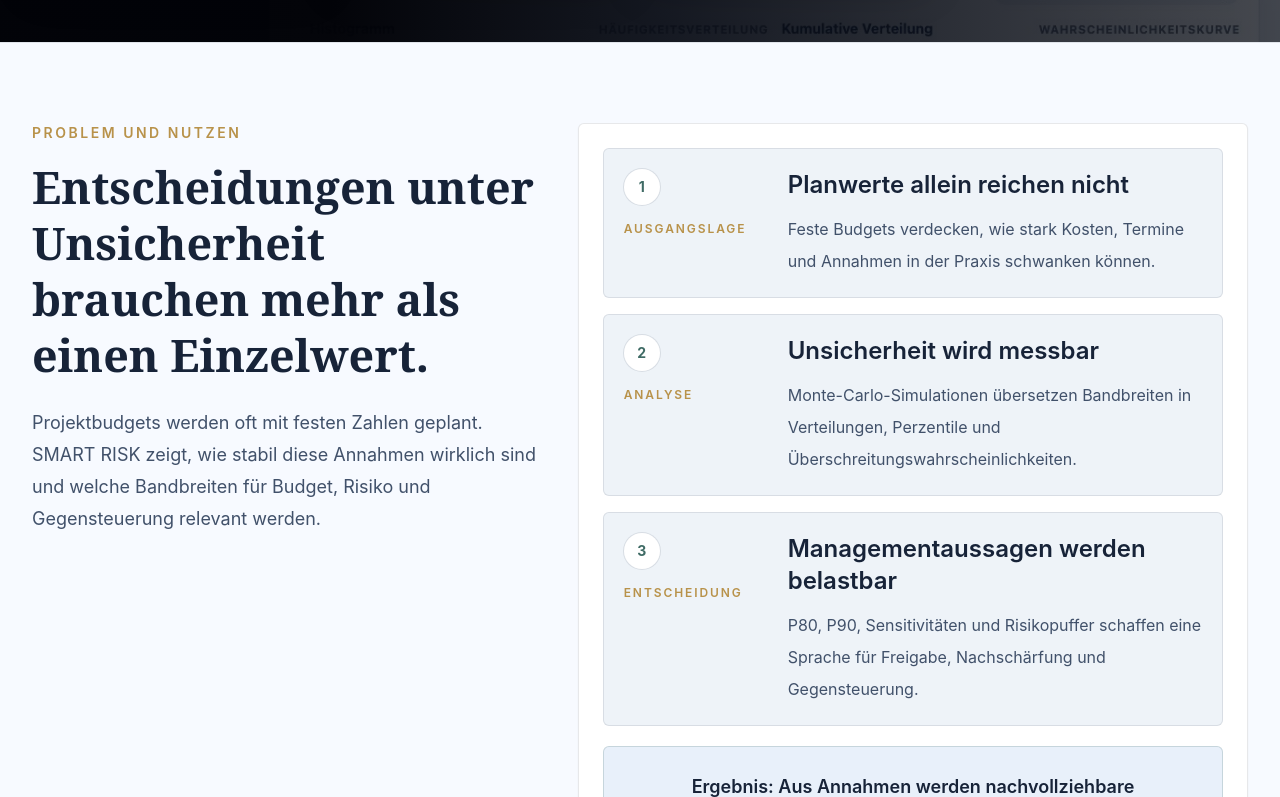
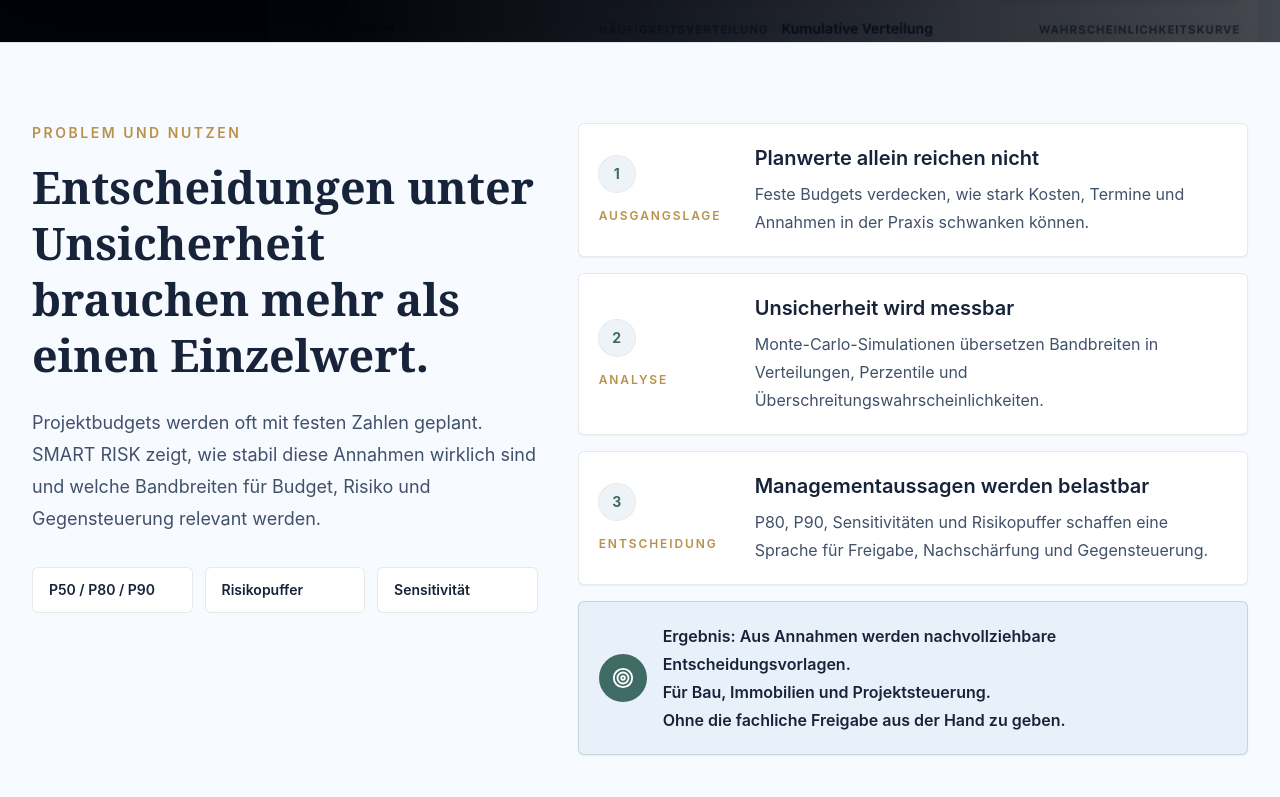
Before and after one commit to BM1964-25/SMART-RISK-Monte-Carlo-Simulation-Landingpage, a React (Vite) app: page / in a window 1280 px wide. Shown: the part 1043-1840 px from the top of the page. Built offline with nearby package versions, Linux system fonts and the light colour scheme.

Commit message:
Polish problem section presentation

```diff
--- a/src/App.tsx
+++ b/src/App.tsx
@@ -371,8 +371,18 @@ function App() {
               zeigt, wie stabil diese Annahmen wirklich sind und welche
               Bandbreiten für Budget, Risiko und Gegensteuerung relevant werden.
             </p>
+            <div className="mt-8 grid max-w-xl gap-3 sm:grid-cols-3">
+              {["P50 / P80 / P90", "Risikopuffer", "Sensitivität"].map((item) => (
+                <div
+                  key={item}
+                  className="rounded-md border border-ink/10 bg-white px-4 py-3 text-sm font-semibold text-ink"
+                >
+                  {item}
+                </div>
+              ))}
+            </div>
           </div>
-          <div className="rounded-md border border-ink/10 bg-white p-5 shadow-sm sm:p-6">
+          <div className="grid gap-4">
             <div className="grid gap-4">
               {[
                 {
@@ -393,10 +403,10 @@ function App() {
               ].map(({ label, title, text }) => (
                 <article
                   key={title}
-                  className="grid gap-5 rounded-md border border-ink/10 bg-paper p-5 sm:grid-cols-[9rem_1fr] sm:items-start"
+                  className="grid gap-5 rounded-md border border-ink/10 bg-white p-5 shadow-sm sm:grid-cols-[8.5rem_1fr] sm:items-center"
                 >
                   <div className="flex items-center gap-3 sm:block">
-                    <span className="flex h-9 w-9 items-center justify-center rounded-full bg-white text-sm font-bold text-sage ring-1 ring-ink/10">
+                    <span className="flex h-9 w-9 items-center justify-center rounded-full bg-paper text-sm font-bold text-sage ring-1 ring-ink/10">
                       {label === "Ausgangslage"
                         ? "1"
                         : label === "Analyse"
@@ -408,21 +418,21 @@ function App() {
                     </p>
                   </div>
                   <div>
-                    <h3 className="text-2xl font-semibold leading-8">
+                    <h3 className="text-xl font-semibold leading-7">
                       {title}
                     </h3>
-                    <p className="mt-3 max-w-2xl text-base leading-8 text-graphite">
+                    <p className="mt-2 max-w-2xl text-base leading-7 text-graphite">
                       {text}
                     </p>
                   </div>
                 </article>
               ))}
             </div>
-            <div className="mt-5 grid gap-4 rounded-md border border-sage/20 bg-[#e8f0fa] p-6 sm:grid-cols-[auto_1fr] sm:items-center">
+            <div className="grid gap-4 rounded-md border border-sage/20 bg-[#e8f0fa] p-5 shadow-sm sm:grid-cols-[auto_1fr] sm:items-center">
               <div className="flex h-12 w-12 items-center justify-center rounded-full bg-sage text-white">
                 <Target size={22} aria-hidden="true" />
               </div>
-              <p className="text-lg font-semibold leading-8 text-ink">
+              <p className="text-base font-semibold leading-7 text-ink">
                 <span className="block">
                   Ergebnis: Aus Annahmen werden nachvollziehbare Entscheidungsvorlagen.
                 </span>
```
